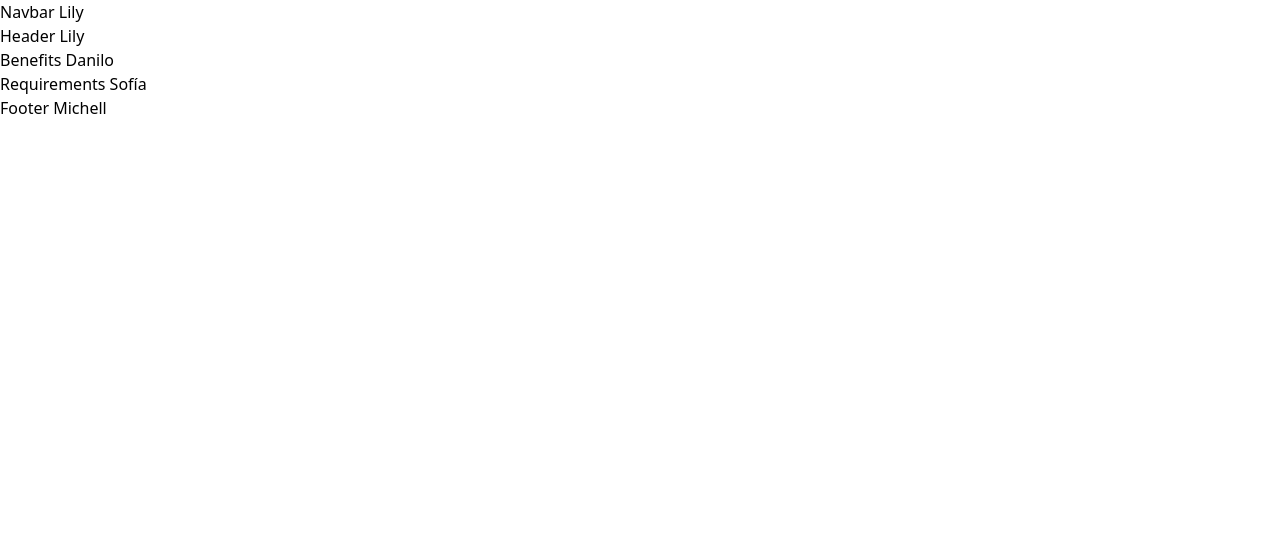
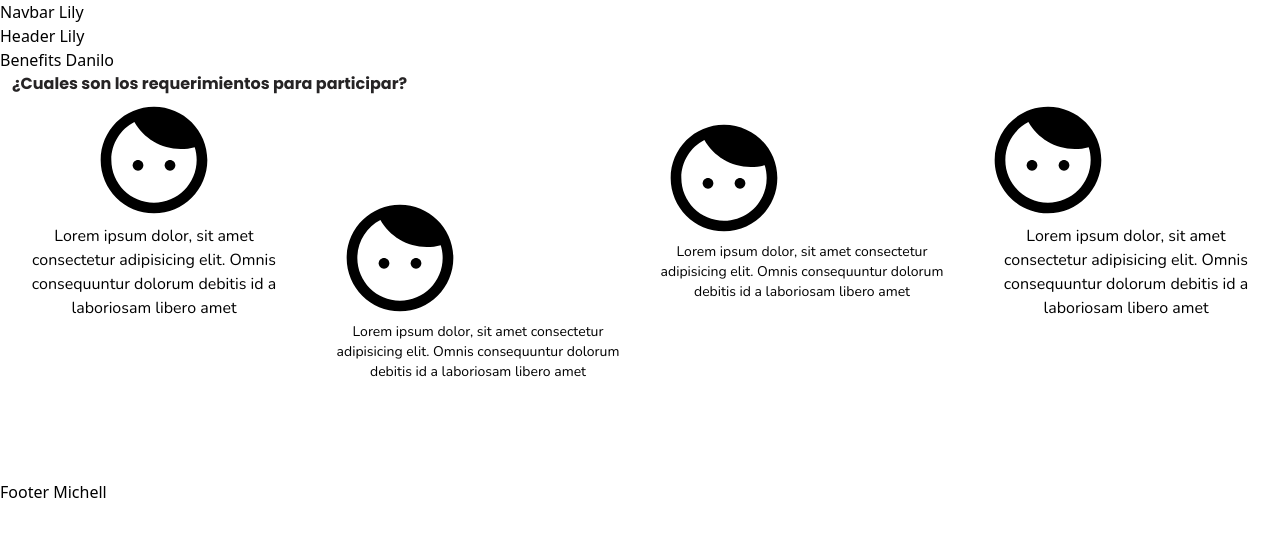
Before and after one commit to programateacademy/PROGRAMATE-SCHOOL-FRONT, a React (Vite) app: page / in a window 1280 px wide. Shown: the top 536 px of the page. Built offline with nearby package versions, Linux system fonts and the light colour scheme.

Commit message:
progress of the requirements

```diff
--- a/package.json
+++ b/package.json
@@ -11,6 +11,7 @@
   "dependencies": {
     "react": "^18.2.0",
     "react-dom": "^18.2.0",
+    "react-icons": "^4.7.1",
     "react-router-dom": "^6.8.1"
   },
   "devDependencies": {
--- a/src/components/Requirements.jsx
+++ b/src/components/Requirements.jsx
@@ -1,9 +1,49 @@
 import React from 'react'
+import { CgBoy } from "react-icons/cg"
 
-export const Requirements = () => {
+const Requirements = () => {
     return (
-        <div className=''>
-            Requirements Sofía
+        <div className='mx-3'>
+            <h2 className=' font-Poppins text-dark  font-bold '>
+                ¿Cuales son los requerimientos para participar?
+            </h2>
+            <section className='m-auto sm:flex items-center md:grid grid-cols-4 gap-10'>
+                {/* Imagen del mokups remplazar con imagenes */}
+                <div className='flex justify-center sd:flex items-center flex-col md:'>
+                    <p>
+                        <CgBoy className='text-9xl' />
+                    </p>
+                    <p className='text-center font-Nunito sm:'>
+                    Lorem ipsum dolor, sit amet consectetur adipisicing elit. Omnis consequuntur dolorum debitis id a laboriosam libero amet
+                    </p>
+                </div>
+                {/* Imagen del mokups remplazar con imagenes */}
+                <div className='flex justify-center sm:flex flex-col md:row-span-5'>
+                    <p>
+                        <CgBoy className='text-9xl' />
+                    </p>
+                    <p className='text-center font-Nunito sm:text-sm '>Lorem ipsum dolor, sit amet consectetur adipisicing elit. Omnis consequuntur dolorum debitis id a laboriosam libero amet
+                    </p>
+                </div>
+
+                {/* Imagen del mokups remplazar con imagenes */}
+                <div className='flex justify-center md:flex flex-col'>
+                    <p>
+                        <CgBoy className='text-9xl' />
+                    </p>
+                    <p className='text-center font-Nunito sm:text-sm '>Lorem ipsum dolor, sit amet consectetur adipisicing elit. Omnis consequuntur dolorum debitis id a laboriosam libero amet
+                    </p>
+                </div>
+
+                {/* Imagen del mokups remplazar con imagenes */}
+                <div className='flex justify-center md:flex flex-col'>
+                    <p>
+                        <CgBoy className='text-9xl' />
+                    </p>
+                    <p className='text-center font-Nunito sm:flex flex-col md:row-span-4 '>Lorem ipsum dolor, sit amet consectetur adipisicing elit. Omnis consequuntur dolorum debitis id a laboriosam libero amet
+                    </p>
+                </div>
+            </section>
         </div>
     )
 }
```
Also changed, not shown: 1 other file (tests, documents, lock files or other folders).
